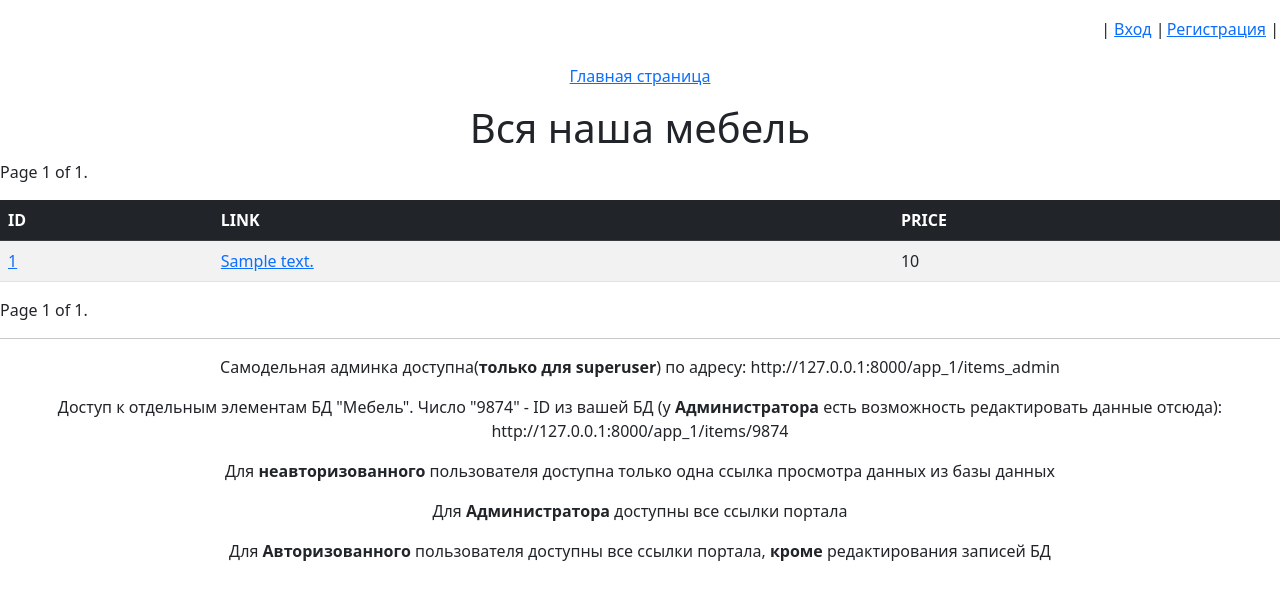
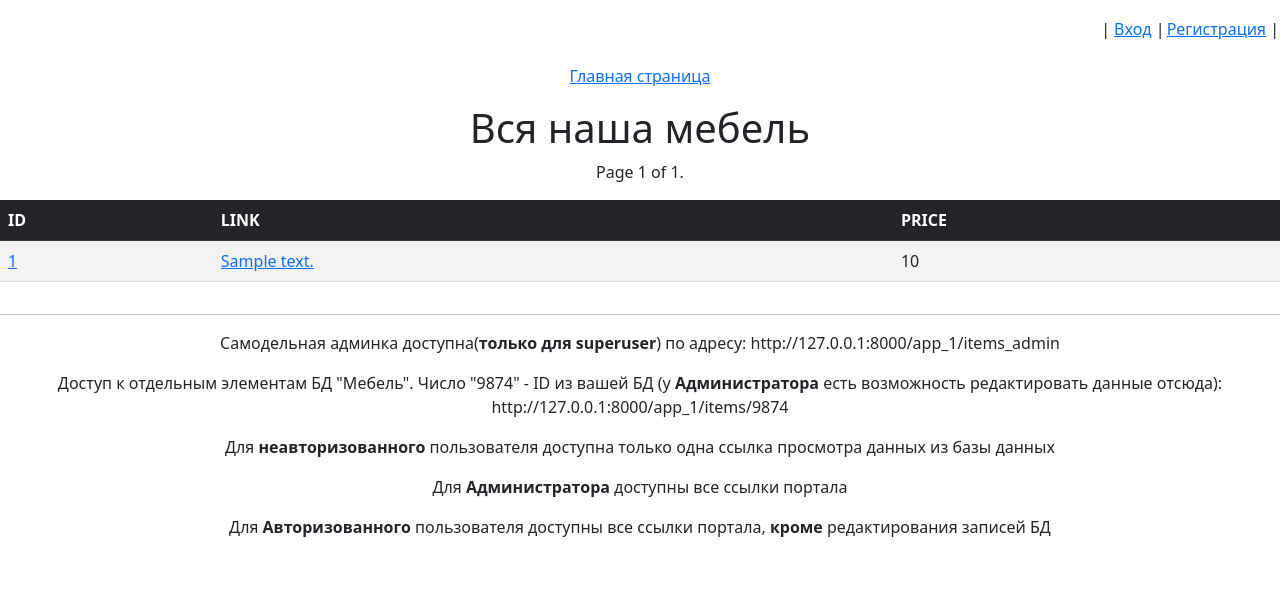
Before and after one commit to MrEnglishCat/parser_OVERONE, a Django app: template project_1/templates/app_1/show_data.html in a window 1280 px wide. Shown: the top 600 px of the page. Run offline with Django 3.2, Linux system fonts and the light colour scheme; the template is opened without the code that fills it: most values are stand-ins (such as "Sample title", 1, 10 or a date in 2020).

```diff
--- a/project_1/templates/app_1/show_data.html
+++ b/project_1/templates/app_1/show_data.html
@@ -12,9 +12,8 @@
 
         {% if mebels %}
             <h1>Вся наша мебель</h1>
-            <div align="center">
                 <nav aria-label="Page navigation example">
-                    <ul class="pagination">
+                    <ul class="pagination justify-content-center">
 
 
                                 {% if queryset.has_previous %}
@@ -33,7 +32,6 @@
 
                     </ul>
                 </nav>
-            </div>
             <table class="table table-striped">
                 <thead  class="table-dark">
                     <th class="align-middle">ID</th>
@@ -57,28 +55,25 @@
                 </tbody>
 
             </table>
-            <div align="center">
                 <nav aria-label="Page navigation example">
-                    <ul class="pagination">
-
-
+                    <ul class="pagination justify-content-center">
                                 {% if queryset.has_previous %}
                                     <li class="page-item"><a class="page-link" href="?page=1">&laquo; first</a></li>
-                                    <li class="page-item"><a class="page-link" href="?page={{ queryset.previous_page_number }}">previous</a></li>
+                                    <li class="page-item"><a class="page-link" href="?page={{ queryset.previous_page_number }}">{{ queryset.previous_page_number }}</a></li>
+                                {% endif %}
+                                {% if queryset.has_next %}
+                                <span class="page-item">...
+<!--                                    Page {{ queryset.number }} of {{ queryset.paginator.num_pages }}.-->
+                                </span>
                                 {% endif %}
 
-                                <span class="current">
-                                    Page {{ queryset.number }} of {{ queryset.paginator.num_pages }}.
-                                </span>
-
                                 {% if queryset.has_next %}
-                                    <li class="page-item"><a class="page-link" href="?page={{ queryset.next_page_number }}">next</a></li>
+                                    <li class="page-item"><a class="page-link" href="?page={{ queryset.next_page_number }}">{{ queryset.next_page_number }}</a></li>
                                     <li class="page-item"><a class="page-link" href="?page={{ queryset.paginator.num_pages }}">last &raquo;</a></li>
                                 {% endif %}
 
                     </ul>
                 </nav>
-            </div>
         {% else %}
             <b>К сожалению мебели пока что нету!</b>
         {% endif %}
```
